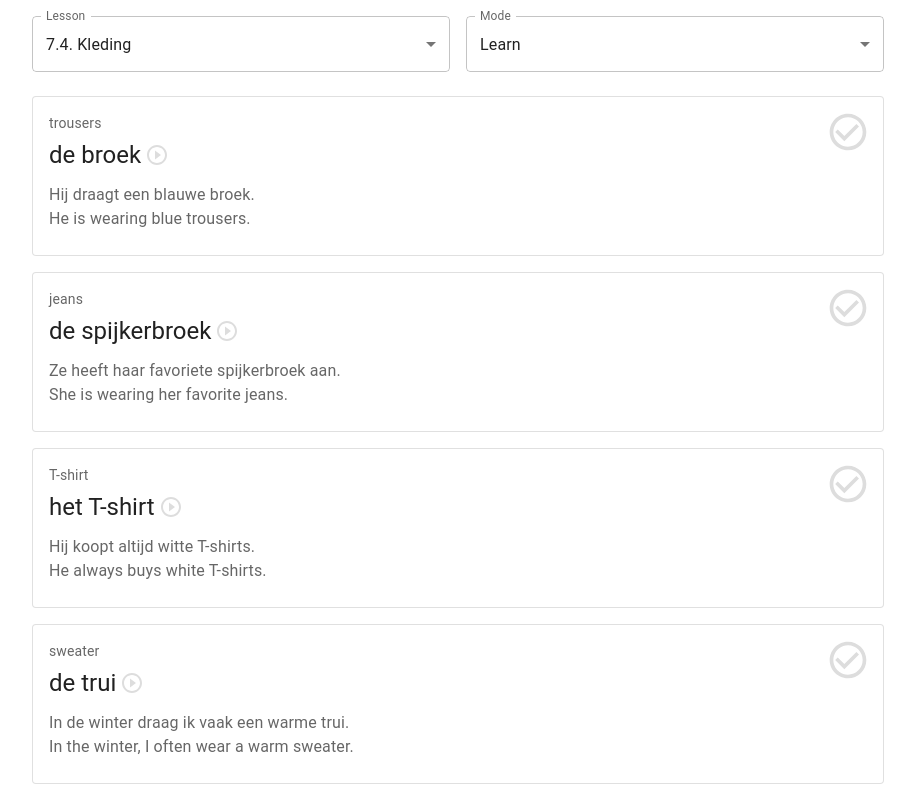
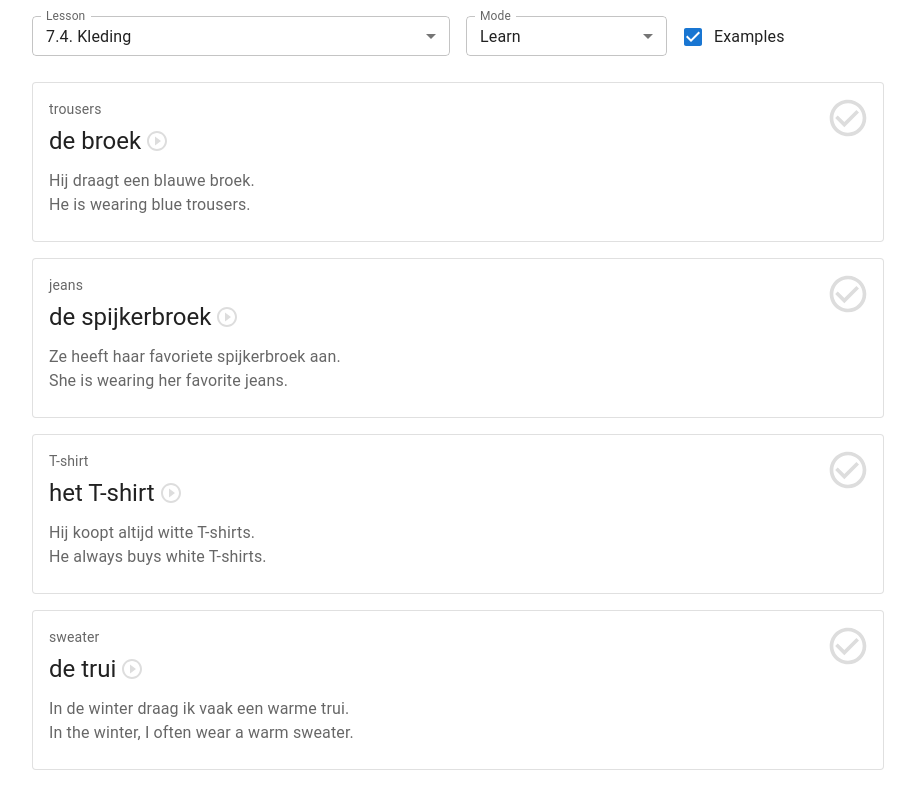
Before and after one commit to vermi321/vocabulary, a React (Vite) app: page / in a window 1280 px wide. Shown: the top 785 px of the page, without its empty margins (182-1097 px from the left). Built offline with nearby package versions, Linux system fonts and the light colour scheme.

Commit message:
Toggle examples

```diff
--- a/src/App.tsx
+++ b/src/App.tsx
@@ -12,6 +12,8 @@ import {
   Typography,
   IconButton,
   Icon,
+  FormControlLabel,
+  Checkbox,
 } from "@mui/material";
 import Grid from "@mui/material/Unstable_Grid2";
 import CheckCircleIcon from "@mui/icons-material/CheckCircle";
@@ -51,14 +53,18 @@ const LessonSettings = ({
   wordlist,
   lessonId,
   mode,
+  showExamples,
   setLessonId,
   setMode,
+  setShowExamples,
 }: {
   wordlist: { lesson: number; topic: string; id: string }[];
   lessonId: string;
   mode: Mode;
+  showExamples: boolean;
   setLessonId: (lessonId: string) => void;
   setMode: (mode: Mode) => void;
+  setShowExamples: (showExamples: boolean) => void;
 }) => {
   return (
     <Grid container spacing={2}>
@@ -71,6 +77,7 @@ const LessonSettings = ({
             id="mode-select"
             value={lessonId}
             label="Lesson"
+            size="small"
             onChange={(event) => {
               setLessonId(event.target.value);
             }}
@@ -83,7 +90,7 @@ const LessonSettings = ({
           </Select>
         </FormControl>
       </Grid>
-      <Grid xs={6}>
+      <Grid xs={3}>
         <FormControl fullWidth>
           <InputLabel id="mode-select">Mode</InputLabel>
           <Select
@@ -92,6 +99,7 @@ const LessonSettings = ({
             id="mode-select"
             value={mode}
             label="Mode"
+            size="small"
             onChange={(event) => {
               setMode(Number(event.target.value));
             }}
@@ -101,6 +109,17 @@ const LessonSettings = ({
           </Select>
         </FormControl>
       </Grid>
+      <Grid xs={3}>
+        <FormControlLabel
+          control={
+            <Checkbox
+              checked={showExamples}
+              onChange={(_, value) => setShowExamples(value)}
+            />
+          }
+          label="Examples"
+        />
+      </Grid>
     </Grid>
   );
 };
@@ -108,12 +127,14 @@ const LessonSettings = ({
 const Word = ({
   word,
   mode,
+  showExamples,
   checked,
   setChecked,
   onPlay,
 }: {
   word: Word;
   mode: Mode;
+  showExamples: boolean;
   checked: boolean;
   setChecked: (checked: boolean) => void;
   onPlay: () => void;
@@ -180,10 +201,12 @@ const Word = ({
                 />
               </Icon>
             </Typography>
-            <Typography sx={{ mt: 1.5 }} color="text.secondary">
-              <Box>{word.example}</Box>
-              <Box>{word.translation}</Box>
-            </Typography>
+            {showExamples && (
+              <Typography sx={{ mt: 1.5 }} color="text.secondary">
+                <Box>{word.example}</Box>
+                <Box>{word.translation}</Box>
+              </Typography>
+            )}
             <Box sx={{ position: "absolute", top: 5, right: 5 }}>
               <IconButton
                 sx={{
@@ -233,6 +256,9 @@ export const App = () => {
     const storedMode = Number(localStorage.mode);
     return Mode[storedMode] ? storedMode : Mode.Learn;
   });
+  const [showExamples, _setShowExamples] = useState(
+    () => localStorage.examples !== "false"
+  );
   const [learntWords, _setLearntWords] = useState(() =>
     JSON.parse(localStorage.learntWords || "{}")
   );
@@ -273,6 +299,11 @@ export const App = () => {
     _setMode(mode);
   }, []);
 
+  const setShowExamples = useCallback((showExamples: boolean) => {
+    localStorage.examples = showExamples;
+    _setShowExamples(showExamples);
+  }, []);
+
   const setLessonId = useCallback((lessonId: string) => {
     localStorage.lessonId = lessonId;
     _setLessonId(lessonId);
@@ -295,7 +326,9 @@ export const App = () => {
               wordlist={wordsTransformed}
               lessonId={lessonId}
               mode={mode}
+              showExamples={showExamples}
               setLessonId={setLessonId}
+              setShowExamples={setShowExamples}
               setMode={setMode}
             />
             <Box sx={{ marginTop: 2 }}>
@@ -305,6 +338,7 @@ export const App = () => {
                     <Word
                       word={word}
                       mode={mode}
+                      showExamples={showExamples}
                       checked={isWordLearnt(word)}
                       onPlay={() => onPlay(word)}
                       setChecked={(isLearnt) =>
```
